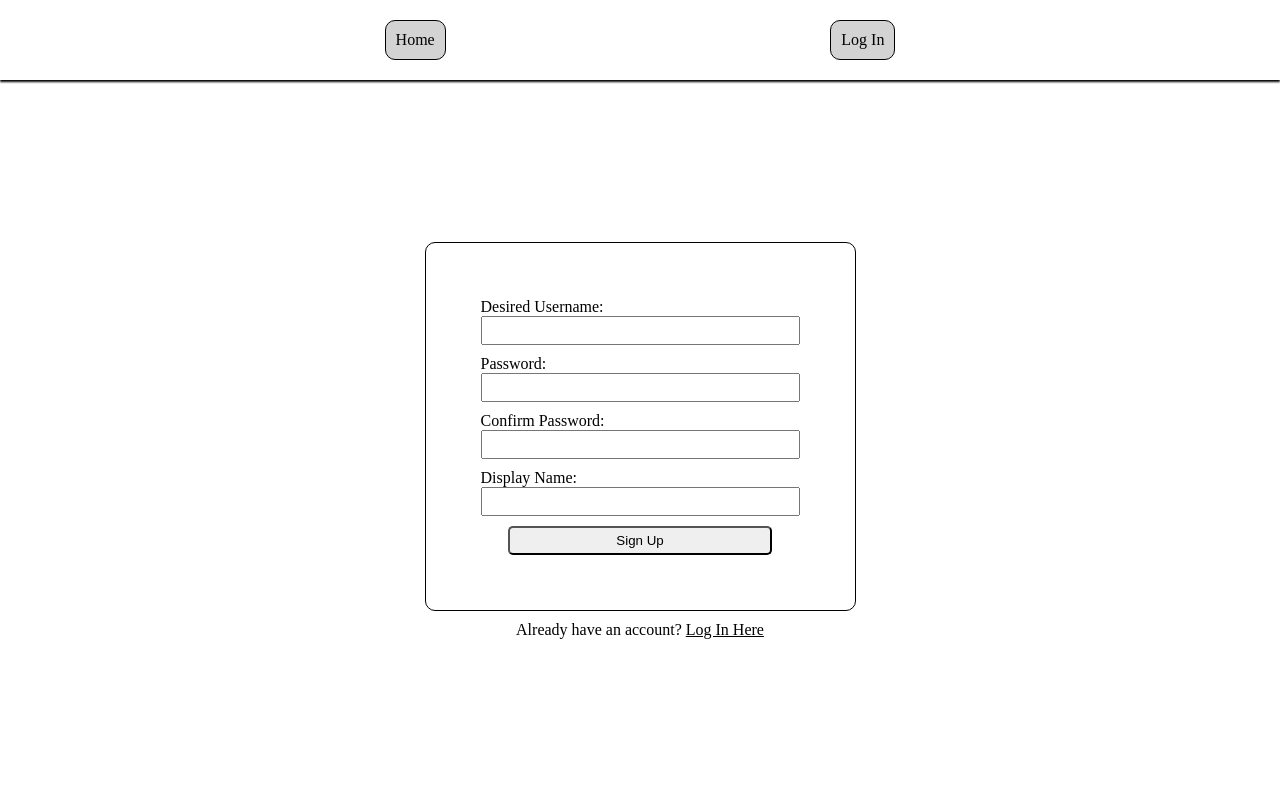
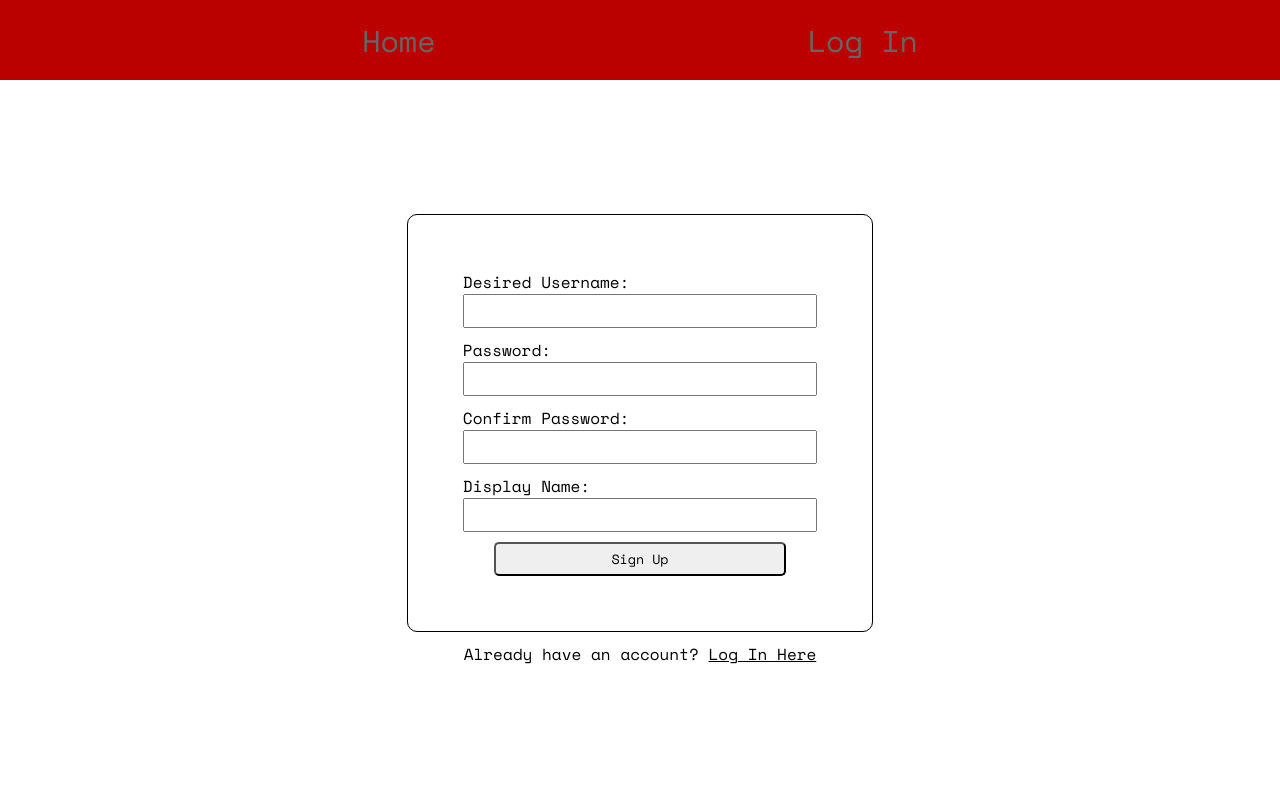
Before and after one commit to forty9unbeaten/djangoTweets, a Django app: page /register/ in a window 1280 px wide. Run offline with Django 3.2, Linux system fonts and the light colour scheme.

Commit message:
CSS mods for overall app

```diff
--- a/static/main.css
+++ b/static/main.css
@@ -1,7 +1,15 @@
+@import url('https://fonts.googleapis.com/css2?family=Space+Mono:ital,wght@0,400;0,700;1,400;1,700&display=swap');
+
+:root {
+    --scarlet: rgb(187, 0, 0);
+    --grey: rgb(102, 102, 102);
+}
+
 * {
     margin: 0;
     padding: 0;
     box-sizing: border-box;
+    font-family: 'Space Mono', monospace;
 }
 
 body {
@@ -15,27 +23,31 @@ body {
     display: flex;
     align-items: center;
     justify-content: space-evenly;
-    box-shadow: 0 2px 2px black;
+    background-color: var(--scarlet);
 }
 
 #navBar a {
-    color: black;
+    color: var(--grey);
     text-decoration: none;
+    font-size: 30px;
 }
 
 .navBar__button {
-    border: 1px solid black;
-    border-radius: 10px;
+    height: 100%;
     padding: 10px;
-    background-color: lightgray;
+    background-color: var(--scarlet);
+    display: flex;
+    align-items: center;
+    justify-content: center;
 }
 
 .navBar__button:hover {
     cursor: pointer;
+    border-bottom: 6px solid var(--grey);
+    padding-bottom: 4px;
 }
 
 #content {
     height: 90%;
     overflow: scroll;
-    padding: 20px;
 }
```
